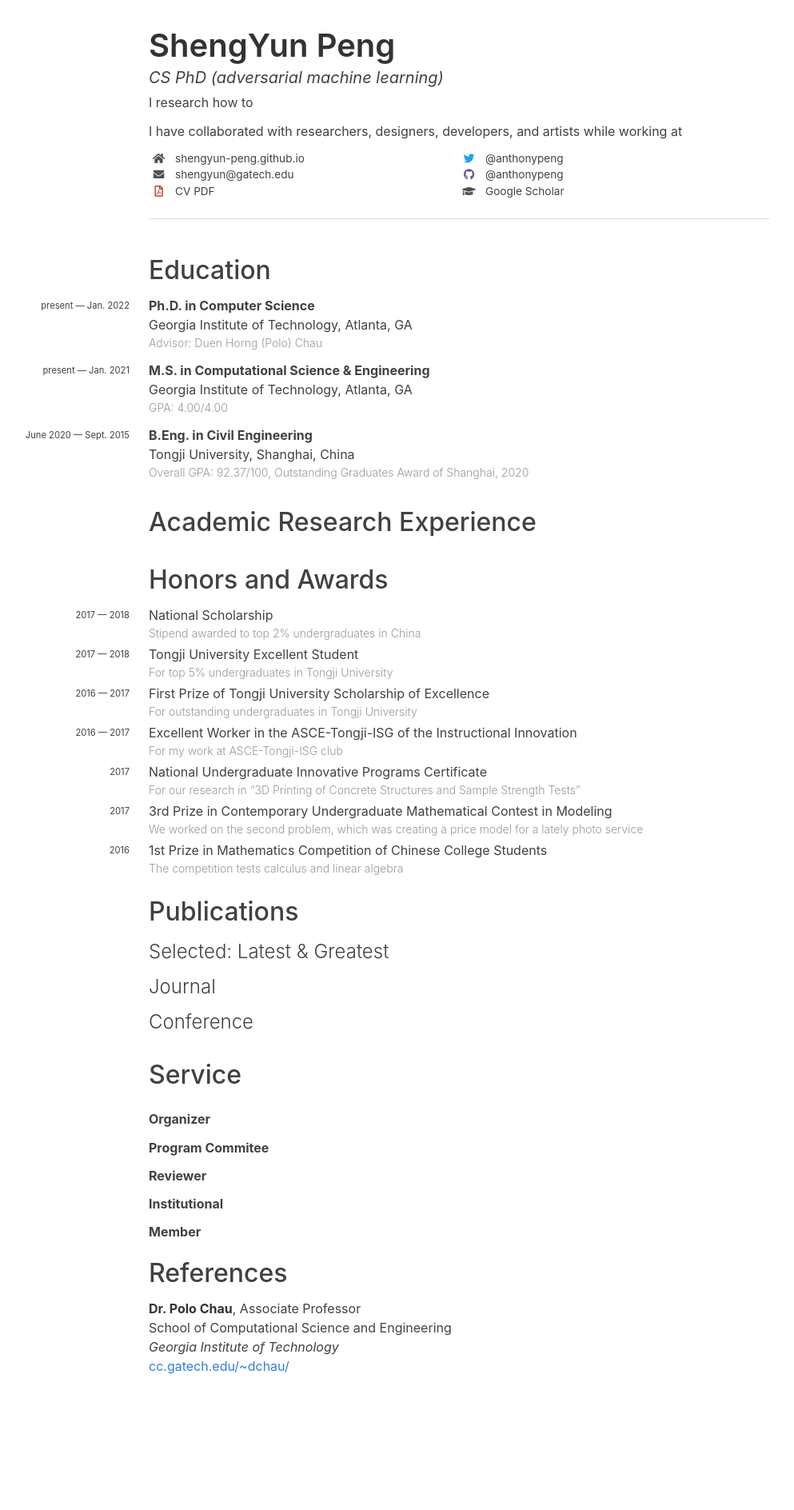
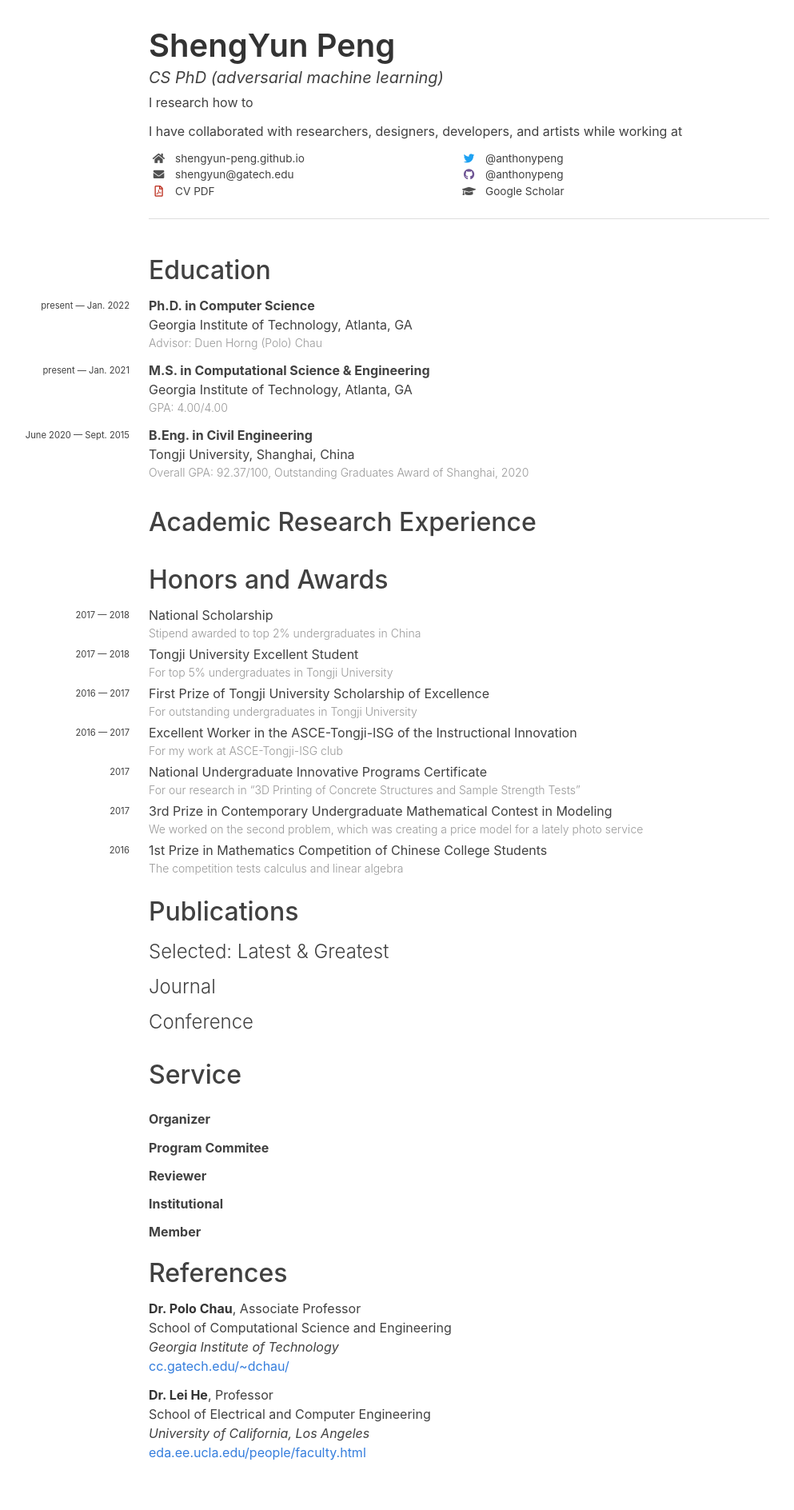
Before and after one commit to nemathahmed/temp_site2, a Jekyll site: the page built from cv.md, in a window 1280 px wide. Shown: the whole page at 80% size, without its empty margins (146-1139 px from the left). Built offline with Jekyll 4.4.1, drawn with Linux system fonts in a browser that asks for light colours; nearby versions of some CDN libraries; some web fonts are replaced; before the commit the page ends 1780 px from its top, so only the background shows below that.

Commit message:
add references

```diff
--- a/_data/references.yaml
+++ b/_data/references.yaml
@@ -6,3 +6,12 @@
   phd: true
   website: "cc.gatech.edu/~dchau/"
   url: "https://cc.gatech.edu/~dchau/"
+
+- name: Lei He
+  position: Professor
+  group: School of Electrical and Computer Engineering
+  institution: University of California, Los Angeles
+  location: Los Angeles, CA, USA
+  phd: true
+  website: "eda.ee.ucla.edu/people/faculty.html"
+  url: "http://eda.ee.ucla.edu/people/faculty.html"
```
